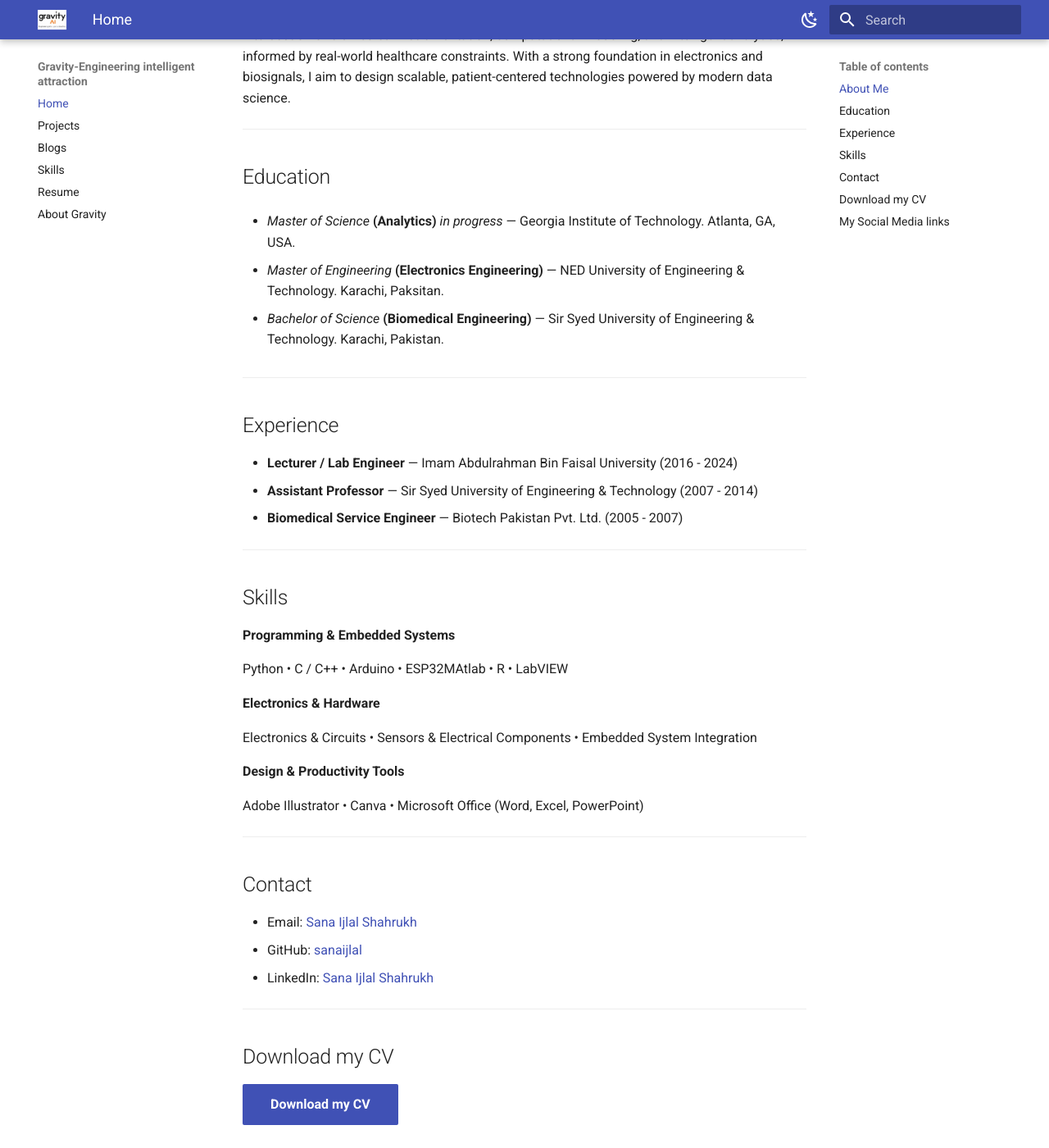
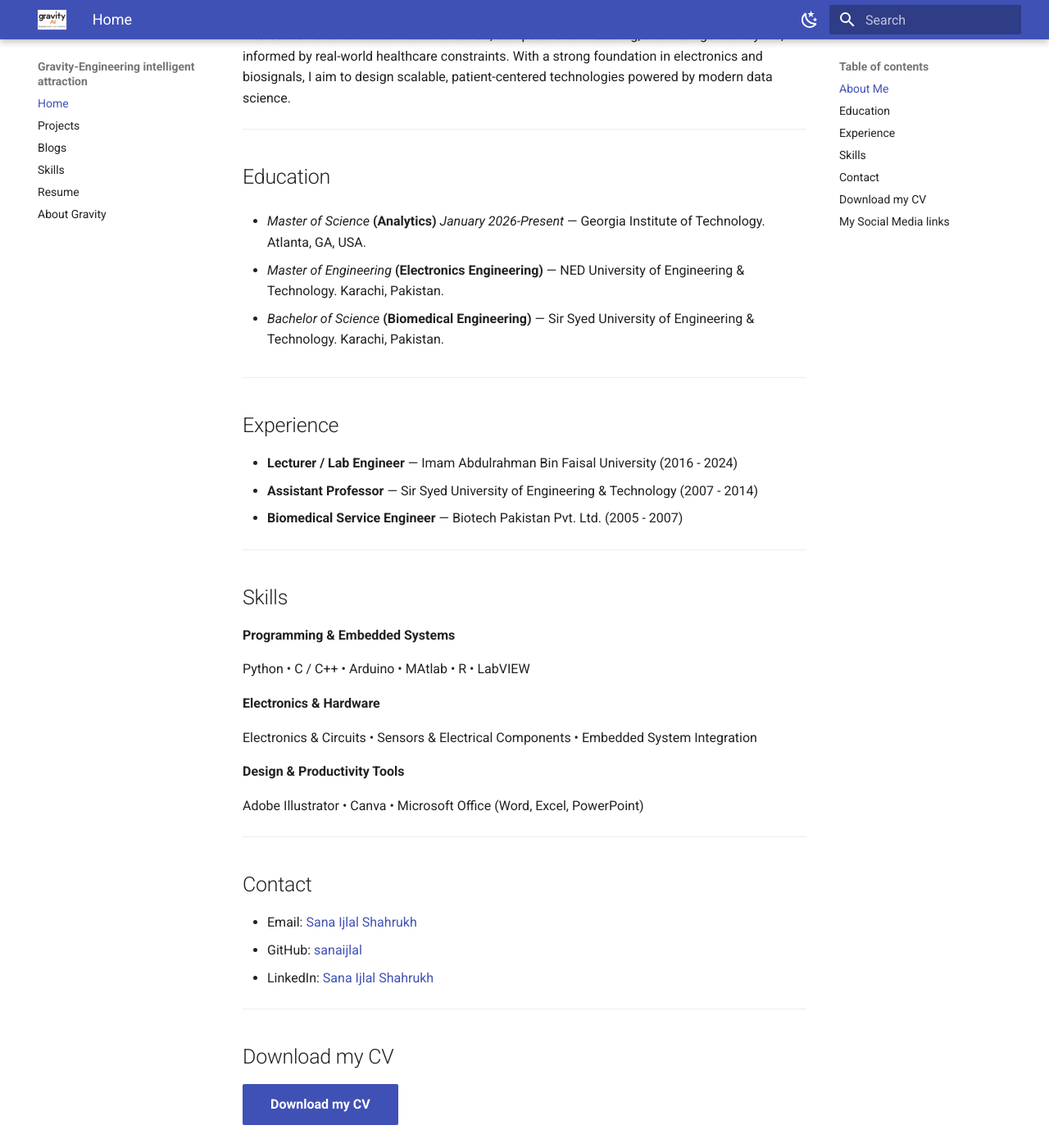
Before and after one commit to sanaijlal/sana_portfolio, an MkDocs documentation site: the page built from docs/index.md, in a window 1280 px wide and 1400 px high, scrolled down 841 px. Shown: the whole window at 82% size. Built offline with MkDocs 1.6.1 and Material for MkDocs 9.7.7, drawn with Linux system fonts in a browser that asks for light colours.

Commit message:
Update education details and correct typos

```diff
--- a/docs/index.md
+++ b/docs/index.md
@@ -28,9 +28,9 @@ I am a biomedical engineer with 15+ years of experience spanning medical devices
 ---
 
 ## Education
-- *Master of Science* **(Analytics)** *in progress* —  Georgia Institute of Technology. Atlanta, GA, USA.
+- *Master of Science* **(Analytics)** *January 2026-Present* —  Georgia Institute of Technology. Atlanta, GA, USA.
 
-- *Master of Engineering* **(Electronics Engineering)** — NED University of Engineering & Technology. Karachi, Paksitan.
+- *Master of Engineering* **(Electronics Engineering)** — NED University of Engineering & Technology. Karachi, Pakistan.
 
 - *Bachelor of Science* **(Biomedical Engineering)** — Sir Syed University of Engineering & Technology. Karachi, Pakistan.
 
@@ -47,7 +47,7 @@ I am a biomedical engineer with 15+ years of experience spanning medical devices
 ## Skills
 **Programming & Embedded Systems**
 
-Python • C / C++ • Arduino • ESP32MAtlab • R • LabVIEW
+Python • C / C++ • Arduino • MAtlab • R • LabVIEW
 
 **Electronics & Hardware**
 
```
